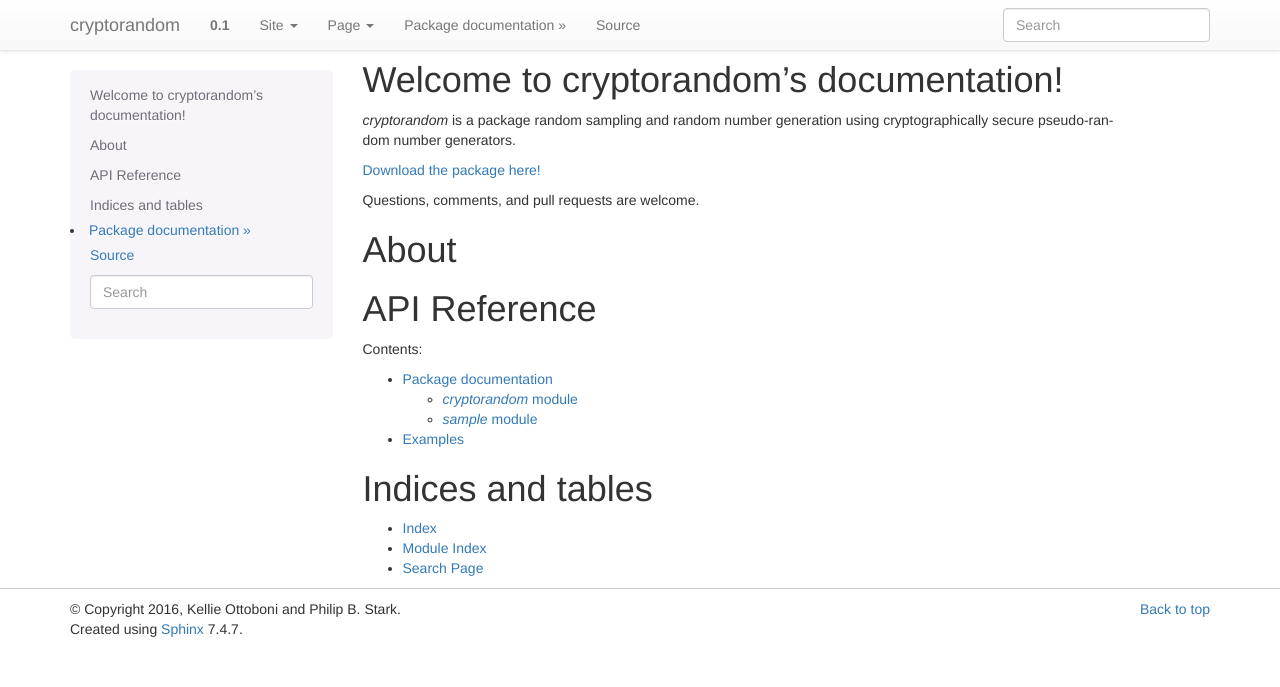
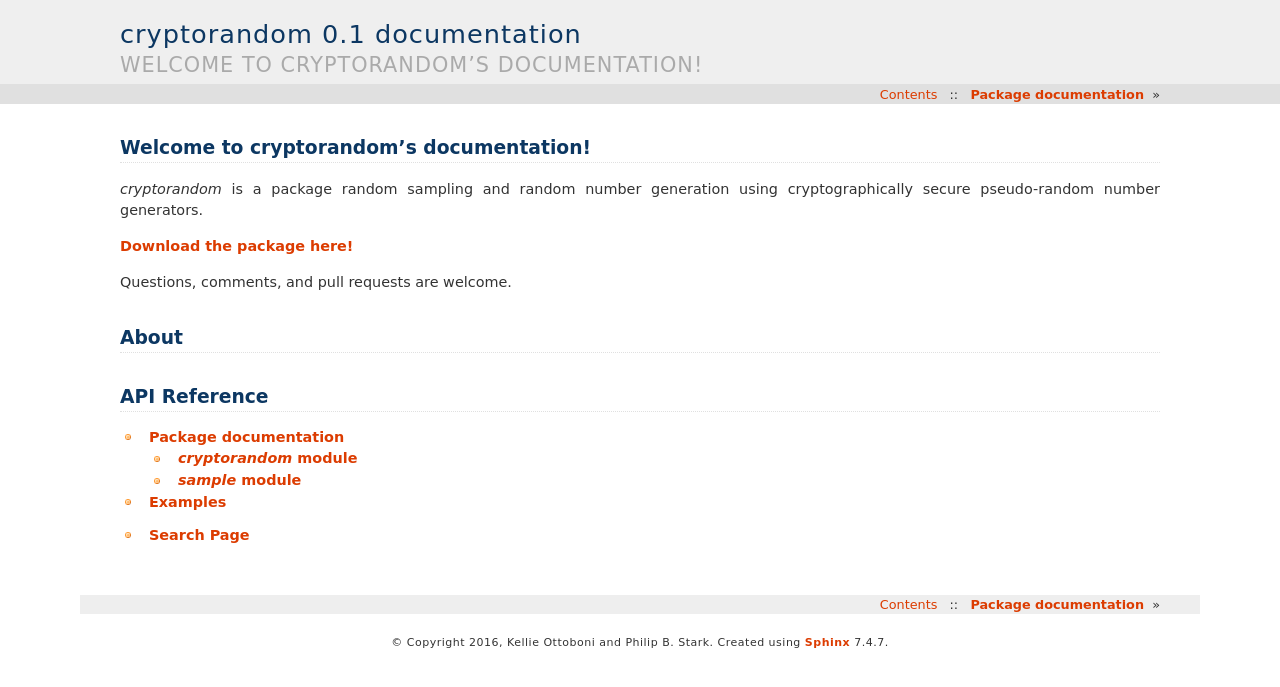
Before and after one commit to statlab/cryptorandom, a Sphinx documentation site: the page built from docs/index.rst, in a window 1280 px wide. Shown: the top 687 px of the page. Built offline with Sphinx 7.4.7, drawn with Linux system fonts in a browser that asks for light colours; formulas are drawn with MathJax 3.

Commit message:
Reconfigure webpage index and theme

```diff
--- a/docs/conf.py
+++ b/docs/conf.py
@@ -98,7 +98,7 @@ exclude_patterns = []
 
 # If true, the current module name will be prepended to all description
 # unit titles (such as .. function::).
-#add_module_names = True
+add_module_names = False
 
 # If true, sectionauthor and moduleauthor directives will be shown in the
 # output. They are ignored by default.
@@ -121,7 +121,7 @@ todo_include_todos = False
 
 # The theme to use for HTML and HTML Help pages.  See the documentation for
 # a list of builtin themes.
-html_theme = 'bootstrap'
+html_theme = 'haiku'
 html_theme_path = sphinx_bootstrap_theme.get_html_theme_path()
 
 # Theme options are theme-specific and customize the look and feel of a theme
--- a/docs/index.rst
+++ b/docs/index.rst
@@ -16,17 +16,10 @@ About
 
 API Reference
 =============
-Contents:
-
 .. toctree::
    :maxdepth: 2
 
    api/index.rst
    examples/index.rst
 
-Indices and tables
-==================
-
-* :ref:`genindex`
-* :ref:`modindex`
 * :ref:`search`
```
